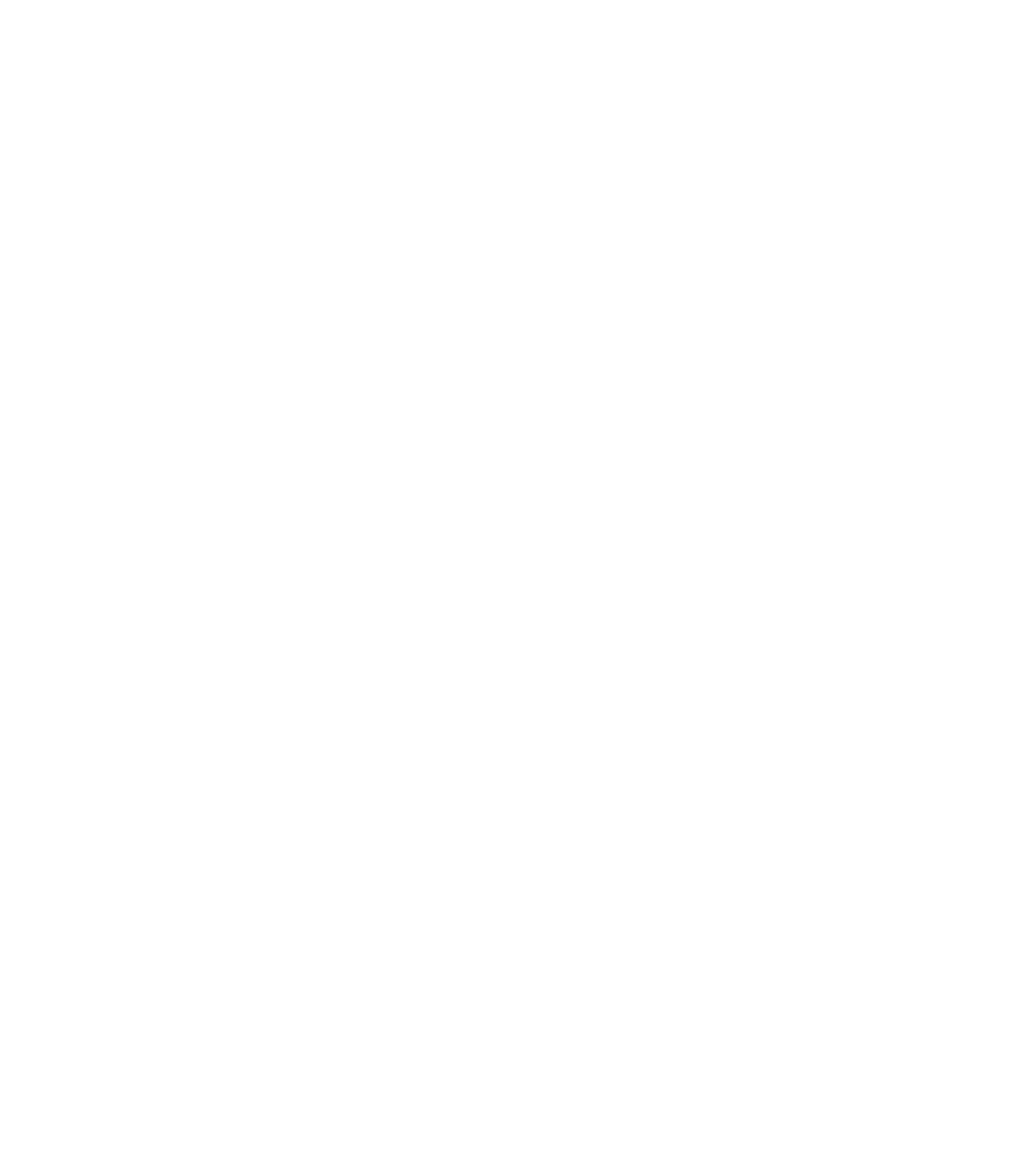
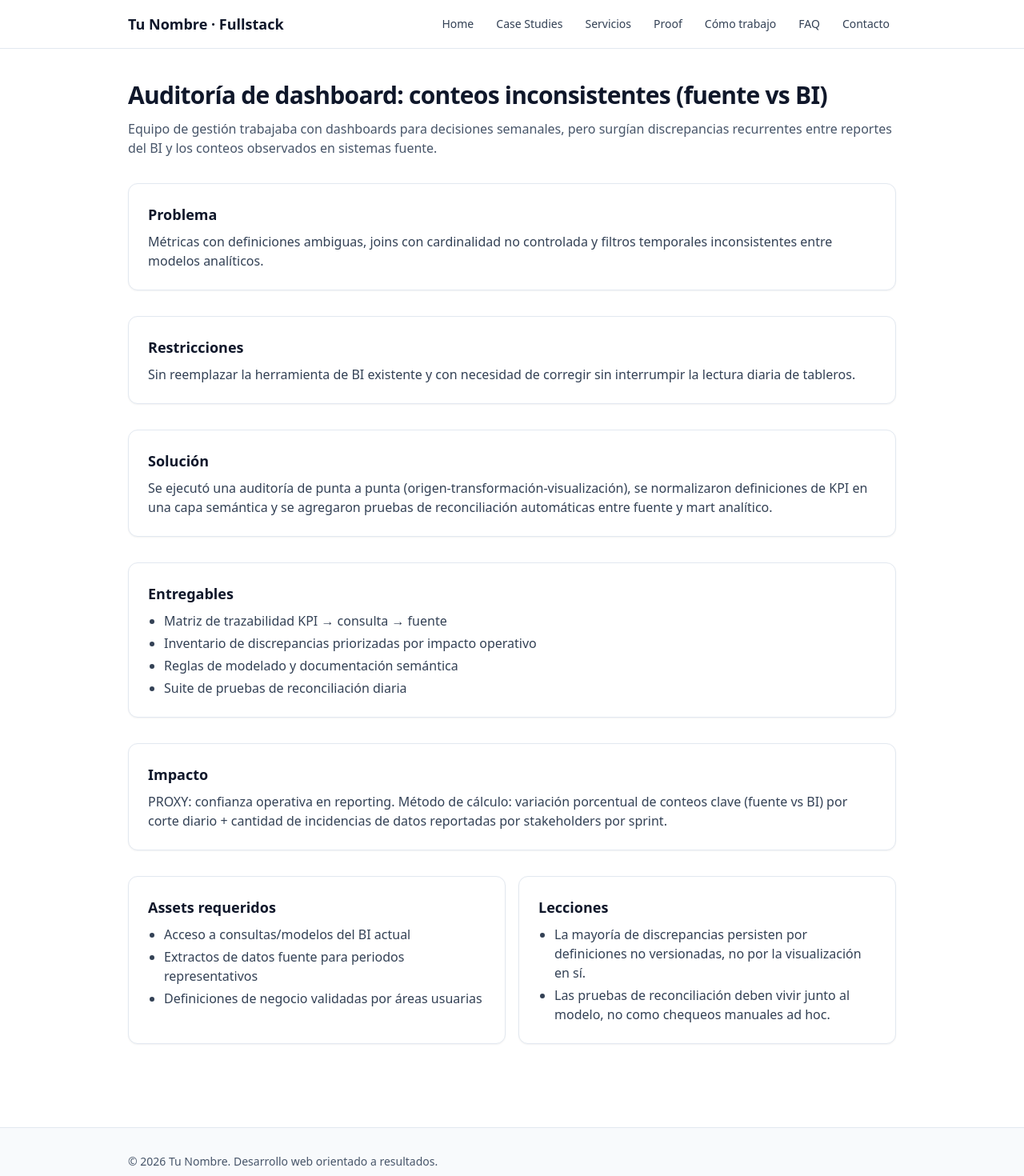
Before and after one commit to Maurito27/PORTFOLIO, a Next.js app: page /case-studies/auditoria-dashboard-conteos in a window 1280 px wide. Before the commit this address had no page. Shown: the top 1470 px of the page at 80% size. Before the commit the page ends 800 px from the top, so only its background shows below. Built offline with nearby package versions, Linux system fonts and the light colour scheme.

Commit message:
Actualizar case studies con 4 casos reales anonimizados

```diff
--- a/content/case-studies.ts
+++ b/content/case-studies.ts
@@ -14,62 +14,124 @@
 
 export const caseStudies: CaseStudy[] = [
   {
-    titulo: 'Landing de captación B2B para SaaS legal',
-    slug: 'landing-captacion-b2b-saas-legal',
+    titulo: 'ETL de ventas con checkpoints y backfill (operación vending)',
+    slug: 'etl-ventas-checkpoints-backfill',
     contexto:
-      'Startup legaltech con tráfico orgánico estable, pero baja conversión de leads calificados.',
+      'Operación de vending con múltiples puntos de venta y fuentes heterogéneas (POS, ERP y archivos operativos), con necesidad de consolidación diaria para análisis comercial.',
     problema:
-      'La propuesta de valor estaba dispersa y el formulario no comunicaba confianza suficiente.',
+      'El pipeline de ventas fallaba de forma intermitente, generaba duplicados en reprocesos y no tenía trazabilidad clara para recuperar ventanas históricas.',
     restricciones:
-      'Sin rediseño completo de marca y con equipo interno limitado para producción de contenido.',
+      'Sin detener la operación diaria, con ventanas acotadas de procesamiento nocturno y dependencia de sistemas legados sin contratos de datos formales.',
     solucion:
-      'Se diseñó una arquitectura de mensajes por niveles, con secciones de objeciones, prueba social y CTA persistente.',
+      'Se implementó un flujo ETL incremental con checkpoints por partición temporal, estrategia de idempotencia por claves de negocio y mecanismo de backfill parametrizable para rehacer periodos específicos sin duplicar registros.',
     entregables: [
-      'Copy estratégico por bloque',
-      'Diseño UI en Figma',
-      'Implementación en Next.js + analítica de eventos',
-      'Plan de test A/B inicial'
+      'Diseño de modelo canónico de ventas',
+      'Pipeline incremental con checkpoints persistentes',
+      'Script de backfill por rango de fechas',
+      'Runbook operativo con alertas y validaciones de calidad'
     ],
-    impacto: 'PROXY: mejora percibida en claridad de oferta y calidad de lead.',
+    impacto:
+      'PROXY: estabilidad de carga diaria y confiabilidad de históricos. Método de cálculo: % de ejecuciones exitosas sin intervención manual por semana + diferencia absoluta entre total de ventas en fuente operativa y tabla consolidada por día.',
     assets_requeridos: [
-      'Logo y lineamientos visuales básicos',
-      'Testimonios de clientes',
-      'Listado de objeciones comerciales frecuentes'
+      'Diccionario de campos por sistema origen',
+      'Acceso de solo lectura a tablas/fuentes operativas',
+      'Reglas de negocio para conciliación de ventas'
     ],
     lecciones: [
-      'Reducir fricción en formularios impacta más que agregar campos de segmentación.',
-      'La sección de garantías acelera decisiones en tickets medios-altos.'
+      'Sin idempotencia explícita, cualquier reproceso escala inconsistencias aguas abajo.',
+      'Definir checkpoints por dominio de negocio simplifica soporte y auditoría.'
     ],
-    stack: ['Next.js', 'TypeScript', 'Tailwind CSS', 'Plausible']
+    stack: ['Python', 'SQL', 'Airflow', 'PostgreSQL']
   },
   {
-    titulo: 'Optimización de onboarding para plataforma educativa',
-    slug: 'optimizacion-onboarding-plataforma-educativa',
+    titulo: 'Auditoría de dashboard: conteos inconsistentes (fuente vs BI)',
+    slug: 'auditoria-dashboard-conteos',
     contexto:
-      'Producto edtech con alto registro inicial y baja activación en las primeras 48 horas.',
+      'Equipo de gestión trabajaba con dashboards para decisiones semanales, pero surgían discrepancias recurrentes entre reportes del BI y los conteos observados en sistemas fuente.',
     problema:
-      'Usuarios nuevos no entendían el siguiente paso tras crear la cuenta.',
+      'Métricas con definiciones ambiguas, joins con cardinalidad no controlada y filtros temporales inconsistentes entre modelos analíticos.',
     restricciones:
-      'Roadmap de producto cerrado y sin capacidad para cambios profundos de backend.',
+      'Sin reemplazar la herramienta de BI existente y con necesidad de corregir sin interrumpir la lectura diaria de tableros.',
     solucion:
-      'Se rediseñó el flujo inicial con foco en una sola acción de valor por pantalla y microcopys de guía.',
+      'Se ejecutó una auditoría de punta a punta (origen-transformación-visualización), se normalizaron definiciones de KPI en una capa semántica y se agregaron pruebas de reconciliación automáticas entre fuente y mart analítico.',
     entregables: [
-      'Mapa de fricción del flujo actual',
-      'Nuevo flujo UX de onboarding',
-      'Componentes reutilizables para pasos',
-      'Métricas proxy de activación'
+      'Matriz de trazabilidad KPI → consulta → fuente',
+      'Inventario de discrepancias priorizadas por impacto operativo',
+      'Reglas de modelado y documentación semántica',
+      'Suite de pruebas de reconciliación diaria'
     ],
-    impacto: 'PROXY: mayor finalización del flujo y menor abandono en primer uso.',
+    impacto:
+      'PROXY: confianza operativa en reporting. Método de cálculo: variación porcentual de conteos clave (fuente vs BI) por corte diario + cantidad de incidencias de datos reportadas por stakeholders por sprint.',
     assets_requeridos: [
-      'Acceso a analytics',
-      'Grabaciones de sesión',
-      'Listado de features prioritarias'
+      'Acceso a consultas/modelos del BI actual',
+      'Extractos de datos fuente para periodos representativos',
+      'Definiciones de negocio validadas por áreas usuarias'
     ],
     lecciones: [
-      'Un único CTA principal por pantalla mejora la toma de decisión.',
-      'Las ayudas contextuales reducen tickets de soporte en etapas tempranas.'
+      'La mayoría de discrepancias persisten por definiciones no versionadas, no por la visualización en sí.',
+      'Las pruebas de reconciliación deben vivir junto al modelo, no como chequeos manuales ad hoc.'
     ],
-    stack: ['Next.js', 'TypeScript', 'Tailwind CSS', 'Hotjar']
+    stack: ['SQL', 'dbt', 'BigQuery', 'Looker Studio']
+  },
+  {
+    titulo: 'Plan de migración a ERP Holded como fuente única de verdad',
+    slug: 'migracion-holded-ssot',
+    contexto:
+      'Empresa en crecimiento con información financiera y operativa fragmentada entre planillas, sistema contable previo y herramientas comerciales desconectadas.',
+    problema:
+      'No existía una fuente única confiable para facturación, cobros y estado de clientes, lo que dificultaba cierres mensuales y seguimiento de caja.',
+    restricciones:
+      'Migración por etapas para no interrumpir procesos administrativos críticos, con recursos internos limitados para limpieza histórica.',
+    solucion:
+      'Se definió un plan de migración incremental hacia Holded como SSOT, incluyendo mapeo de entidades, estrategia de saneamiento de maestros, criterios de corte por módulo y plan de convivencia temporal con sistemas legados.',
+    entregables: [
+      'Mapa de datos maestro y dependencias entre sistemas',
+      'Plan de migración por fases con hitos y riesgos',
+      'Checklist de calidad previa a carga inicial',
+      'Guía operativa para periodo de coexistencia'
+    ],
+    impacto:
+      'PROXY: reducción de fricción operativa en cierres y consultas transversales. Método de cálculo: tiempo total invertido en cierre administrativo mensual + número de ajustes manuales posteriores al cierre + % de registros maestros completos en Holded.',
+    assets_requeridos: [
+      'Exportes históricos de clientes, productos y facturas',
+      'Reglas fiscales/contables vigentes del negocio',
+      'Responsables funcionales por área para validación'
+    ],
+    lecciones: [
+      'La calidad del dato maestro define el éxito de la migración más que la herramienta elegida.',
+      'Un periodo de convivencia controlado reduce riesgo sin perder trazabilidad.'
+    ],
+    stack: ['Holded', 'CSV', 'SQL', 'Google Sheets']
+  },
+  {
+    titulo: 'Finhub: portal financiero personal (MVP)',
+    slug: 'finhub-portal-financiero',
+    contexto:
+      'Iniciativa de producto digital para centralizar seguimiento financiero personal en una interfaz simple, priorizando velocidad de validación con usuarios tempranos.',
+    problema:
+      'Las personas usuarias necesitaban una vista unificada de ingresos, gastos y metas, pero los flujos iniciales eran dispersos y sin jerarquía clara de información.',
+    restricciones:
+      'Alcance acotado de MVP, sin integraciones bancarias complejas en fase inicial y con foco en aprendizaje rápido de uso real.',
+    solucion:
+      'Se construyó un MVP con arquitectura modular, dashboard base de salud financiera, carga manual asistida de movimientos y sistema de categorías/metas para validar hipótesis de valor antes de ampliar integraciones.',
+    entregables: [
+      'Definición de alcance funcional de MVP',
+      'Flujos UX de registro de movimientos y metas',
+      'Dashboard inicial con indicadores personales',
+      'Instrumentación analítica para aprendizaje de uso'
+    ],
+    impacto:
+      'PROXY: adopción y recurrencia temprana del MVP. Método de cálculo: usuarios activos semanales sobre usuarios registrados + frecuencia media de registro de movimientos por usuario activo + tasa de retorno a 7 días.',
+    assets_requeridos: [
+      'Entrevistas con usuarios objetivo',
+      'Taxonomía inicial de categorías financieras',
+      'Lineamientos básicos de identidad visual del producto'
+    ],
+    lecciones: [
+      'En etapa MVP, priorizar claridad de flujo supera la cobertura de funcionalidades avanzadas.',
+      'Medir recurrencia temprano guía mejor el roadmap que medir solo altas iniciales.'
+    ],
+    stack: ['Next.js', 'TypeScript', 'Tailwind CSS', 'PostgreSQL']
   }
 ];
 
```
